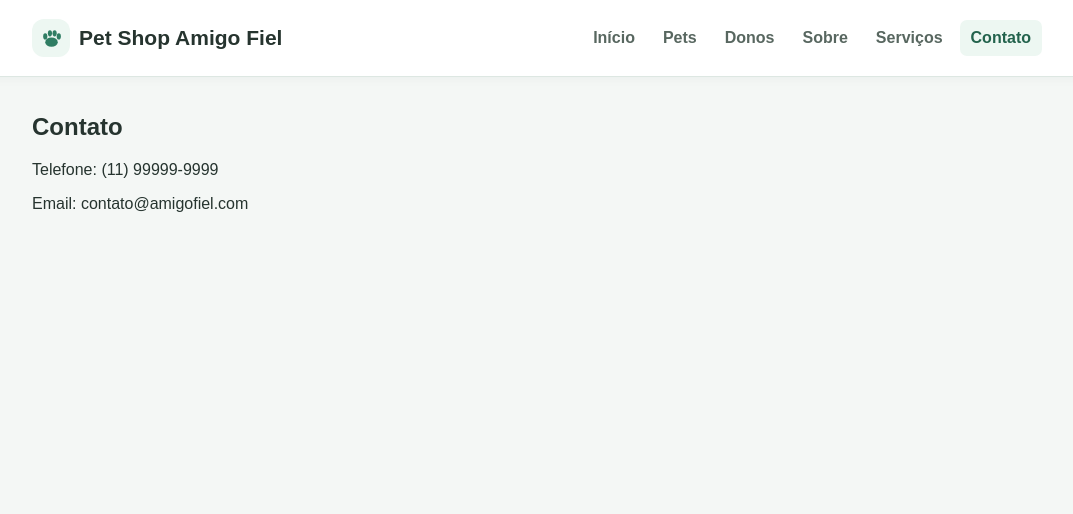
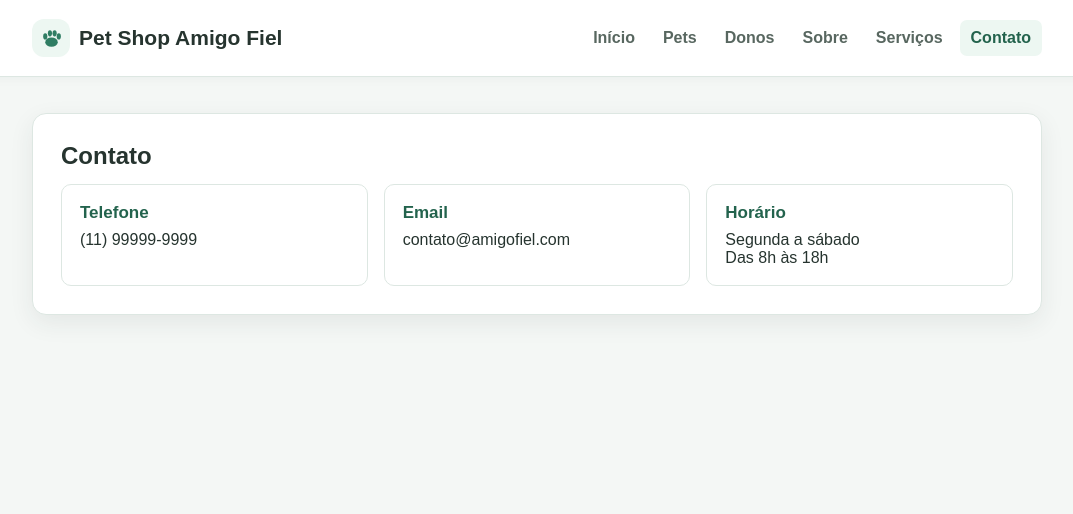
Before and after one commit to DanielleRCastilho/petshop2, a Flask app: page /contato in a window 1280 px wide. Shown: the top 514 px of the page, without its empty margins (103-1176 px from the left). Run offline with Flask 3, Linux system fonts and the light colour scheme.

Commit message:
Melhora a página de contato com nova estrutura e estilo

```diff
--- a/templates/contato.html
+++ b/templates/contato.html
@@ -1,7 +1,27 @@
 {% extends "base.html" %}
+
 {% block titulo %}Contato{% endblock %}
+
 {% block conteudo %}
-<h2>Contato</h2>
-<p>Telefone: (11) 99999-9999</p>
-<p>Email: contato@amigofiel.com</p>
+<section class="card">
+    <h1>Contato</h1>
+
+    <div class="info-grid">
+        <div class="info-card">
+            <strong>Telefone</strong>
+            (11) 99999-9999
+        </div>
+
+        <div class="info-card">
+            <strong>Email</strong>
+            contato@amigofiel.com
+        </div>
+
+        <div class="info-card">
+            <strong>Horário</strong>
+            Segunda a sábado<br>
+            Das 8h às 18h
+        </div>
+    </div>
+</section>
 {% endblock %}
```
